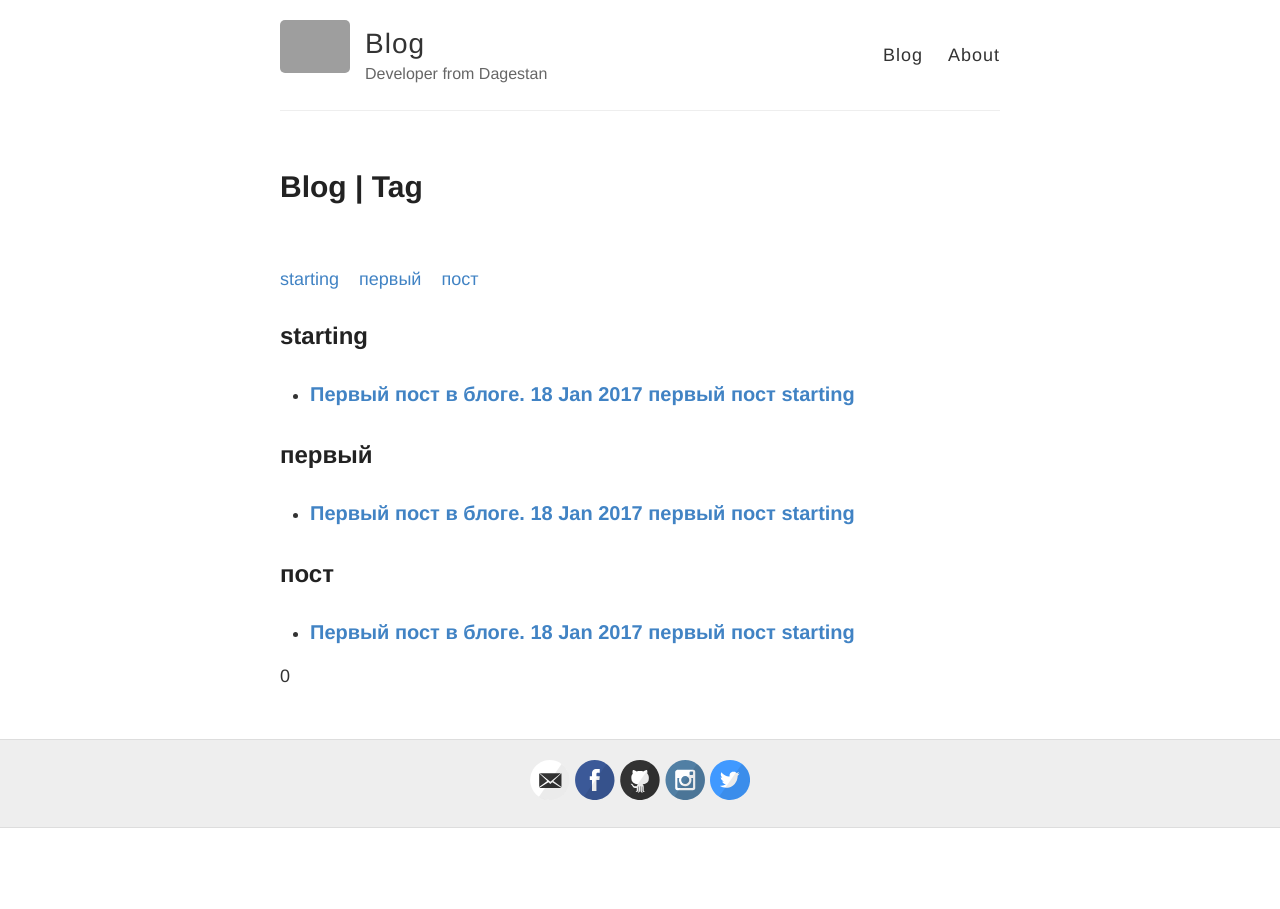
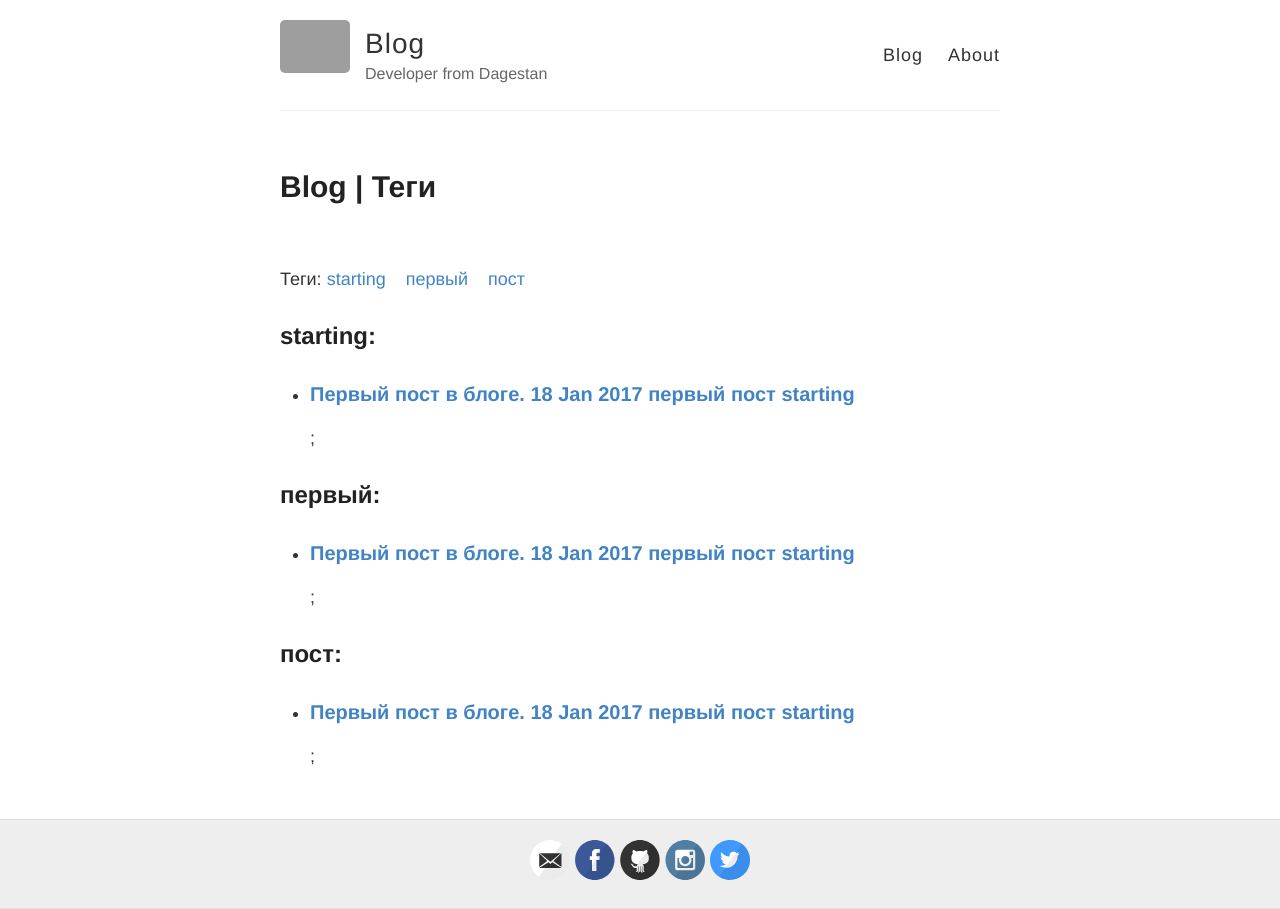
Before and after one commit to mrZizik/blog, a Jekyll site: the page built from tag.html, in a window 1280 px wide. Built offline with Jekyll 4.4.1, drawn with Linux system fonts in a browser that asks for light colours.

Commit message:
categories

```diff
--- a/tag.html
+++ b/tag.html
@@ -1,6 +1,6 @@
 ---
 layout:   default
-title:    Tag
+title:    Теги
 ---
 {% comment%}
 Here we generate all the tags.
@@ -35,13 +35,13 @@ Here we generate all the tags.
 <br/>
 
 <div class="posts">
-<p>
+<p>Теги:
 {% for tag in tags %}
 <a href="#{{ tag | slugify }}" class="codinfox-tag-mark"> {{ tag }} </a> &nbsp;&nbsp;
 {% endfor %}
 
 {% for tag in tags %}
-<h2 id="{{ tag | slugify }}">{{ tag }}</h2>
+<h2 id="{{ tag | slugify }}">{{ tag }}:</h2>
 <ul class="codinfox-category-list">
   {% for post in site.posts %}
   {% if post.tags contains tag %}
@@ -55,11 +55,10 @@ Here we generate all the tags.
       <a class="codinfox-tag-mark" href="/blog/tag/#{{ tag | slugify }}">{{ tag }}</a>
       {% endfor %}
     </h3>
-  </li>
+  </li>;
   {% endif %}
   {% endfor %}
 </ul>
 {% endfor %}
 
 </div>
-0
```
